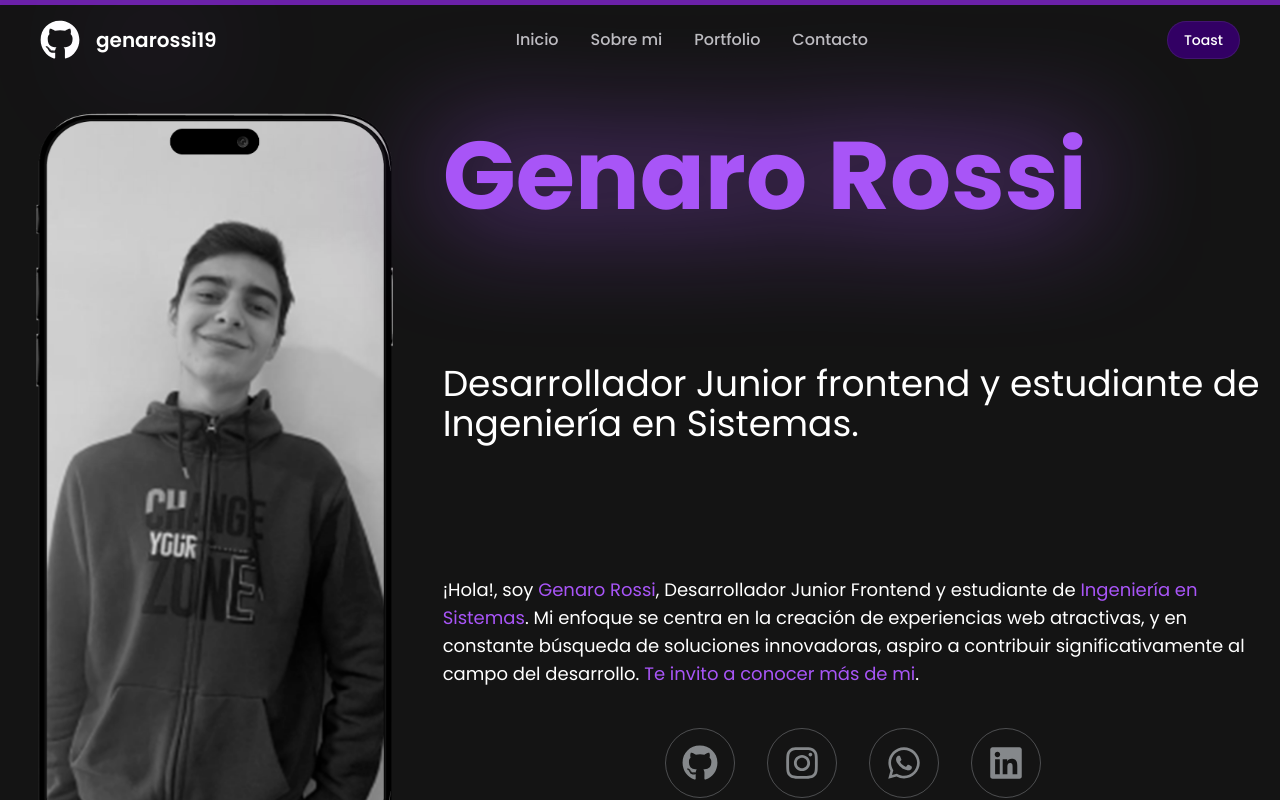
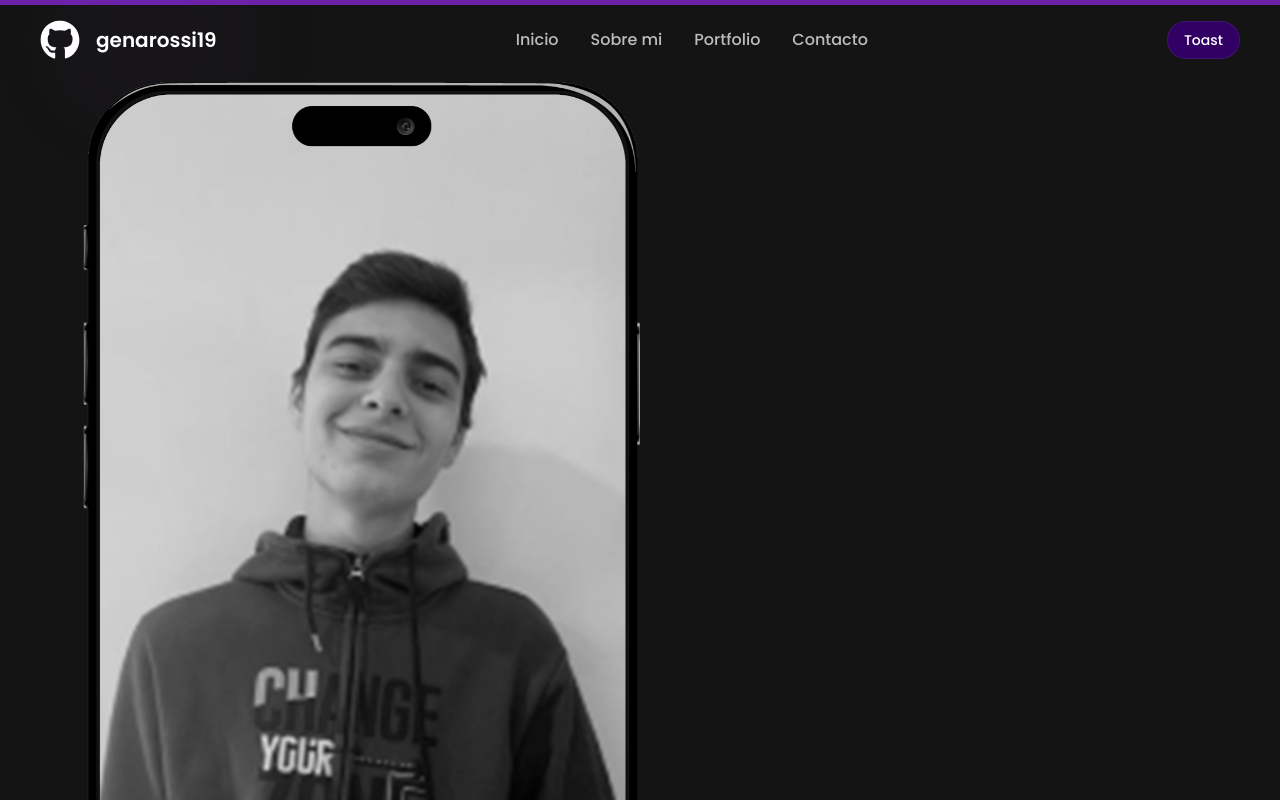
Before and after one commit to genarossi19/Portfolio0, a React (Vite) app in the folder portfolios/00-personal-portfolio/: page / in a window 1280 px wide. Shown: the top 800 px of the page. Built offline with nearby package versions, Linux system fonts and the light colour scheme.

Commit message:
probando nuevas disposiciones

```diff
--- a/portfolios/00-personal-portfolio/src/App.jsx
+++ b/portfolios/00-personal-portfolio/src/App.jsx
@@ -60,14 +60,21 @@ function App() {
     "Desarrollador Junior frontend y estudiante de Ingeniería en Sistemas.";
 
   return (
-    // Pantalla principal
-    <div id="screen" className="bg-backgray min-h-screen overflow-hidden">
+    // Pantalla principal => le saque el min-h-screen
+    <div id="container" className="bg-backgray  overflow-x-hidden w-full">
       <ProgressBar />
+      {/* HEADER */}
       <Navbar />
-      {/* div pagina */}
-      <main className="grid grid-cols-1 md:grid-cols-2 lg:grid-cols-12 h-full w-full">
+      {/* MAIN */}
+      <main className="ps-[10vh] pe-[10vh]">
+        {/* FEATURED BOX */}
+        <section className="relative flex h-full ">
+
+
+        </section>
          {/* div Imagen */}
-         <div id="phone" className=" h-screen  p-8  lg:col-span-4 hidden sm:flex sm:flex-wrap " >
+         {/* h-screen  p-8  lg:col-span-4 hidden sm:flex sm:flex-wrap */}
+         <div id="phone" className=" flex justify-left content-center min-h-[80vh] w-1/2" >
           {/* Imagen */}
           <motion.img
             id="phoneimage"
```
